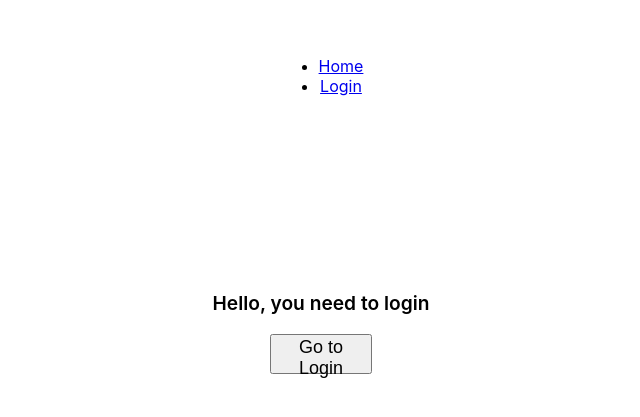
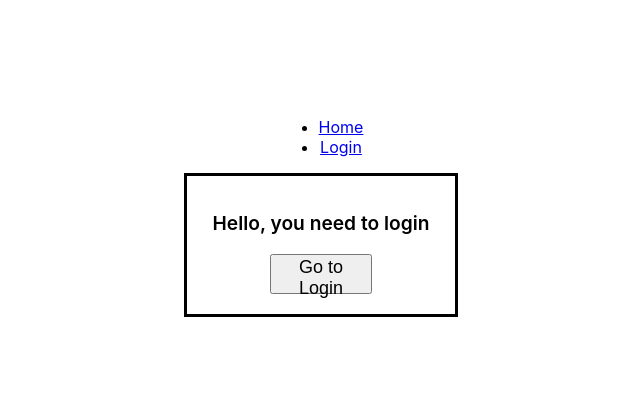
Before and after one commit to EduBarreira1212/react-router-learning, a React (Create React App) app: page / in a window 1280 px wide. Shown: the part 191-608 px from the top of the page, without its empty margins (319-959 px from the left). Built offline with nearby package versions, Linux system fonts and the light colour scheme.

Commit message:
feat: div stylized

```diff
--- a/src/routes/Home.tsx
+++ b/src/routes/Home.tsx
@@ -2,7 +2,8 @@ import { useNavigate } from "react-router-dom";
 import styled from "styled-components";
 
 const Div = styled.div`
-    margin-top: 20vh;
+    border: solid;
+    padding: 2vh 2vw;
 `;
 
 const P = styled.p`
```
